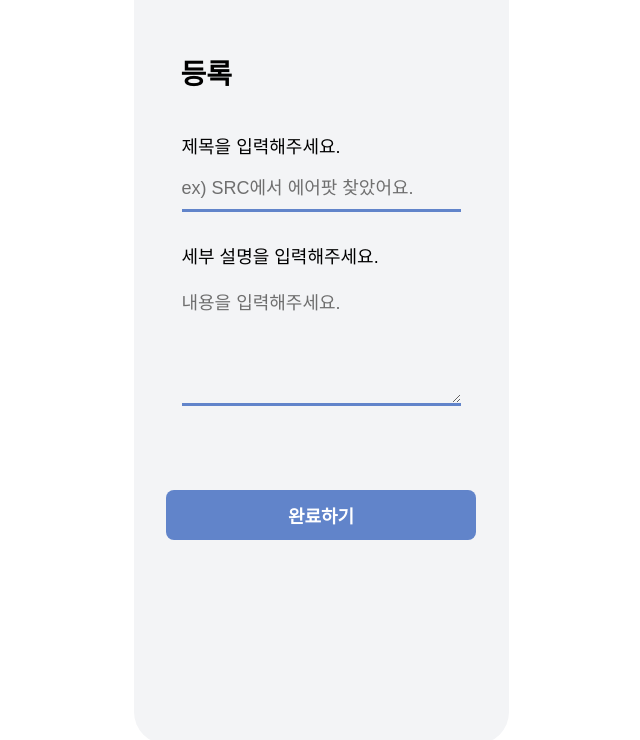
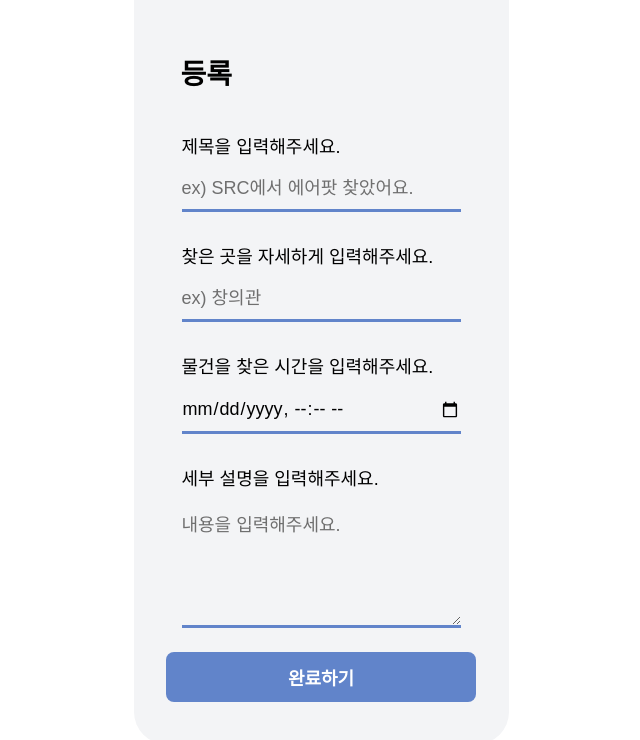
Before and after one commit to CRUISETEAM/Aditno, a SvelteKit app: page /insert/findform in a window 1280 px wide. Shown: the part 108-848 px from the top of the page, without its empty margins (319-959 px from the left). Built offline with nearby package versions, Linux system fonts and the light colour scheme; a web font is replaced by a local one.

Commit message:
💄 [등록] 폼 입력 값 추가
폼 axios 연결

```diff
--- a/src/routes/insert/findform/+page.svelte
+++ b/src/routes/insert/findform/+page.svelte
@@ -1,4 +1,3 @@
-<!-- API 내용 필수요건 충족 안함. 현재 등록 안됨 -->
 <script>
     // @ts-nocheck
     import axios from 'axios';
@@ -6,15 +5,13 @@
     function handleSubmit() {
         const title = document.getElementById('title').value;
         const description = document.getElementById('description').value;
-          const time = new Date().toISOString();
-          const location = "Some default location";
+        const location = document.getElementById('location').value;
+        const time = document.getElementById('time').value;
 
-
-          if (!title || !description) {
-              alert('모든 필드를 입력해주세요!');
+        if (!title || !description || !location || !time) {
+            alert('빈칸 없이 입력해주세요.');
             return;
         }
-
 
         const data = {
             title: title,
@@ -22,6 +19,7 @@
             time: time,
             detail: description
         };
+
         axios.post('https://port-0-uhditknow-backend-m0z0hcc2db07a95e.sel4.cloudtype.app/got/add', data)
             .then(response => {
                 console.log('Successfully submitted:', response.data);
@@ -91,7 +89,7 @@
         margin-bottom: 10px;
     }
 
-      input[type="text"], textarea {
+    input[type="text"], input[type="datetime-local"], textarea {
         width: 100%;
         padding: 10px 0;
         font-size: 18px;
@@ -111,23 +109,6 @@
         margin-bottom: 30px;
     }
 
-      /* .image-container {
-          position: relative;
-      }
-
-      #image-upload {
-          display: block;
-          margin: 10px auto 0 auto;
-          margin-top: 30px;
-          width: 80px;
-          height: 90px;
-          cursor: pointer;
-      }
-
-      #file-input {
-          display: none;
-      } */
-
     .button {
         width: 310px;
         height: 50px;
@@ -139,7 +120,7 @@
         border-radius: 8px;
         cursor: pointer;
         text-align: center;
-          margin-top: 50px;
+        margin-top: -10px;
     }
 </style>
 
@@ -151,16 +132,20 @@
         <input type="text" id="title" placeholder="ex) SRC에서 에어팟 찾았어요.">
     </div>
 
+    <div class="input-container">
+        <label for="location">찾은 곳을 자세하게 입력해주세요.</label>
+        <input type="text" id="location" placeholder="ex) 창의관">
+    </div>
+
+    <div class="input-container">
+        <label for="time">물건을 찾은 시간을 입력해주세요.</label>
+        <input type="datetime-local" id="time">
+    </div>
+
     <div class="input-container textarea-container">
         <label for="description">세부 설명을 입력해주세요.</label>
         <textarea id="description" placeholder="내용을 입력해주세요." rows="5"></textarea>
     </div>
 
-      <!-- <div class="input-container image-container">
-          <label for="image-upload">사진을 등록해주세요.</label>
-          <img src="/pic.svg" alt="이미지 등록" id="image-upload" onclick="triggerFileUpload()">
-          <input type="file" id="file-input" accept="image/*" onchange="handleFileChange(event)">
-      </div> -->
-
     <button class="button" on:click={handleSubmit}>완료하기</button>
 </div>
--- a/src/routes/lost/+page.svelte
+++ b/src/routes/lost/+page.svelte
@@ -92,7 +92,6 @@
         color: #808080;
         background: none;
     }
-
 
     .tab-item.active {
         border-bottom: 4px solid #6184CA;
```
Lines whose indentation alone changed are shown as unchanged.
